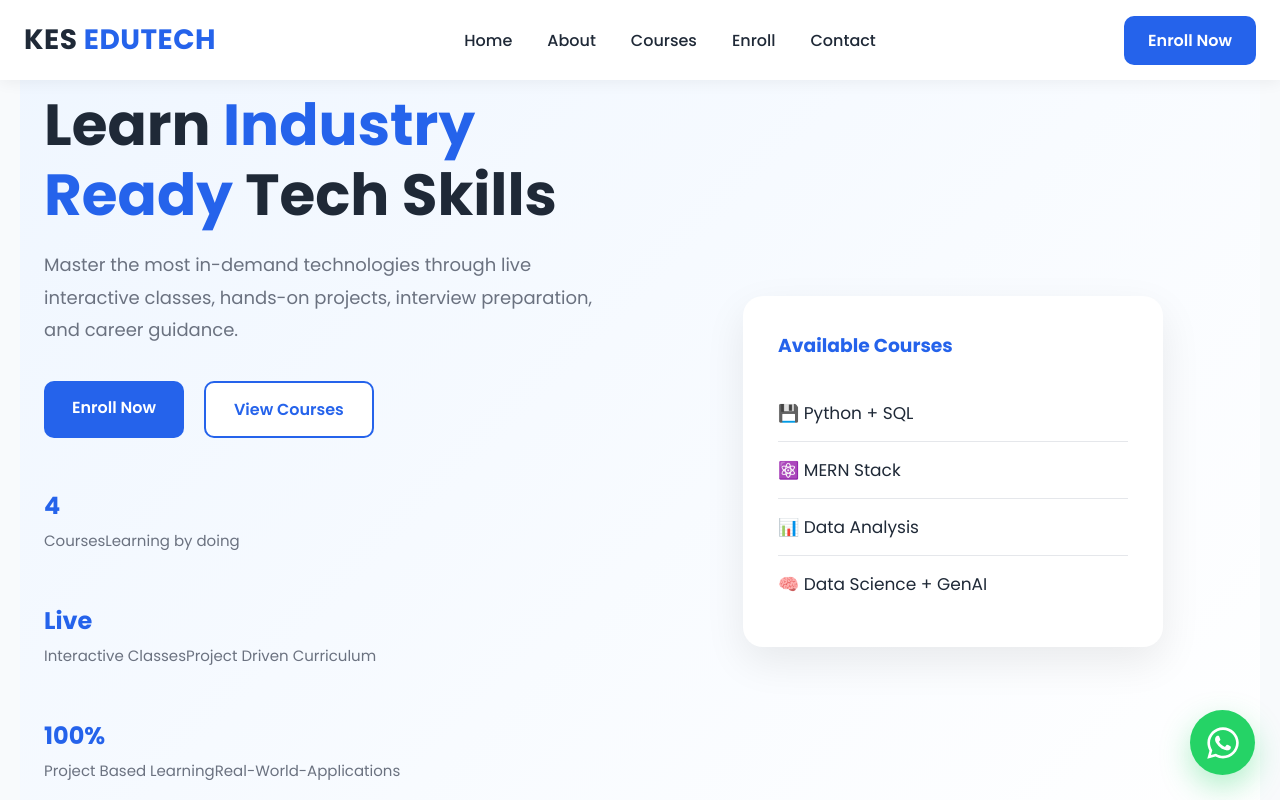
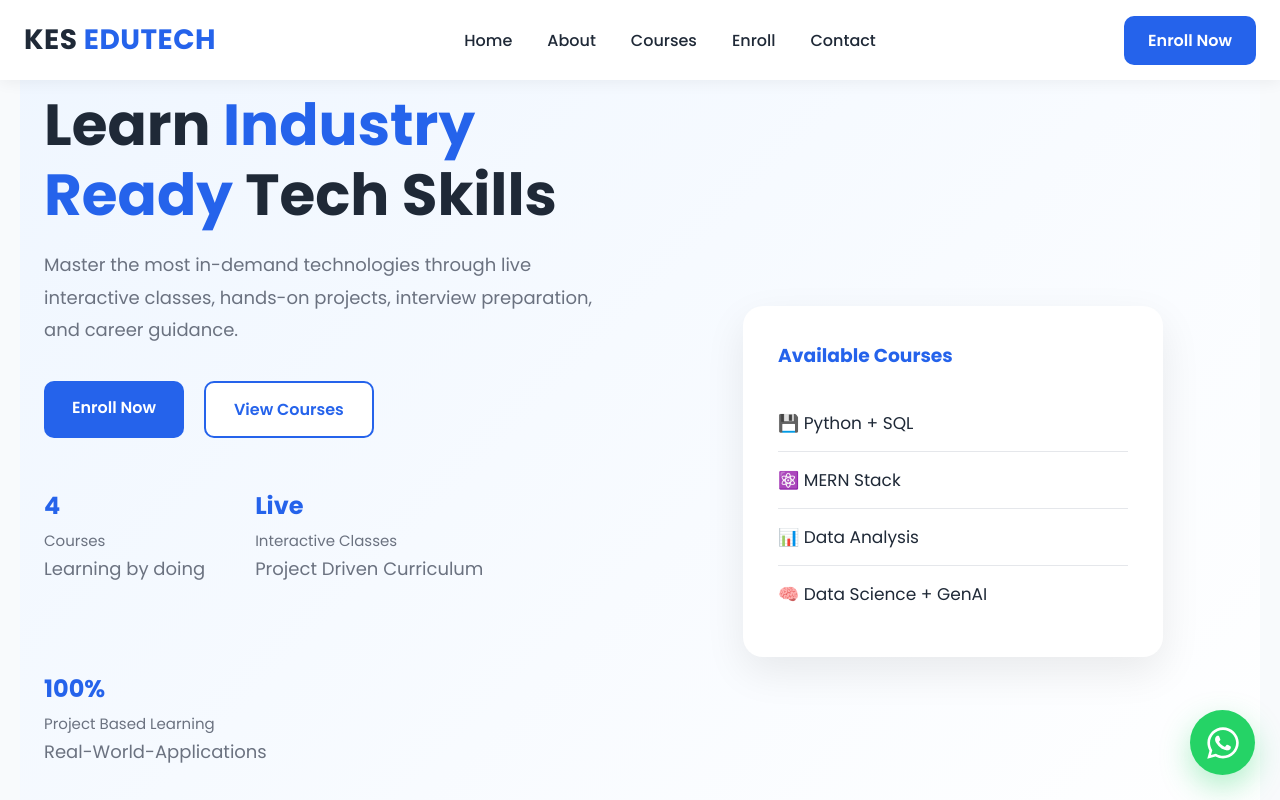
Before and after one commit to kasireddy627/Frontened-React-based-project, a React (Vite) app: page / in a window 1280 px wide. Shown: the top 800 px of the page. Built offline with nearby package versions, Linux system fonts and the light colour scheme.

Commit message:
Initial Commit

```diff
--- a/src/components/Hero.jsx
+++ b/src/components/Hero.jsx
@@ -34,19 +34,19 @@ function Hero() {
             <div className="stat">
               <h2>4</h2>
               <span>Courses</span>
-              <span>Learning by doing</span>
+              <p>Learning by doing</p>
             </div>
 
             <div className="stat">
               <h2>Live</h2>
               <span>Interactive Classes</span>
-              <span>Project Driven Curriculum</span>
+              <p>Project Driven Curriculum</p>
             </div>
 
             <div className="stat">
               <h2>100%</h2>
               <span>Project Based Learning</span>
-              <span>Real-World-Applications</span>
+              <p>Real-World-Applications</p>
             </div>
 
           </div>
```
